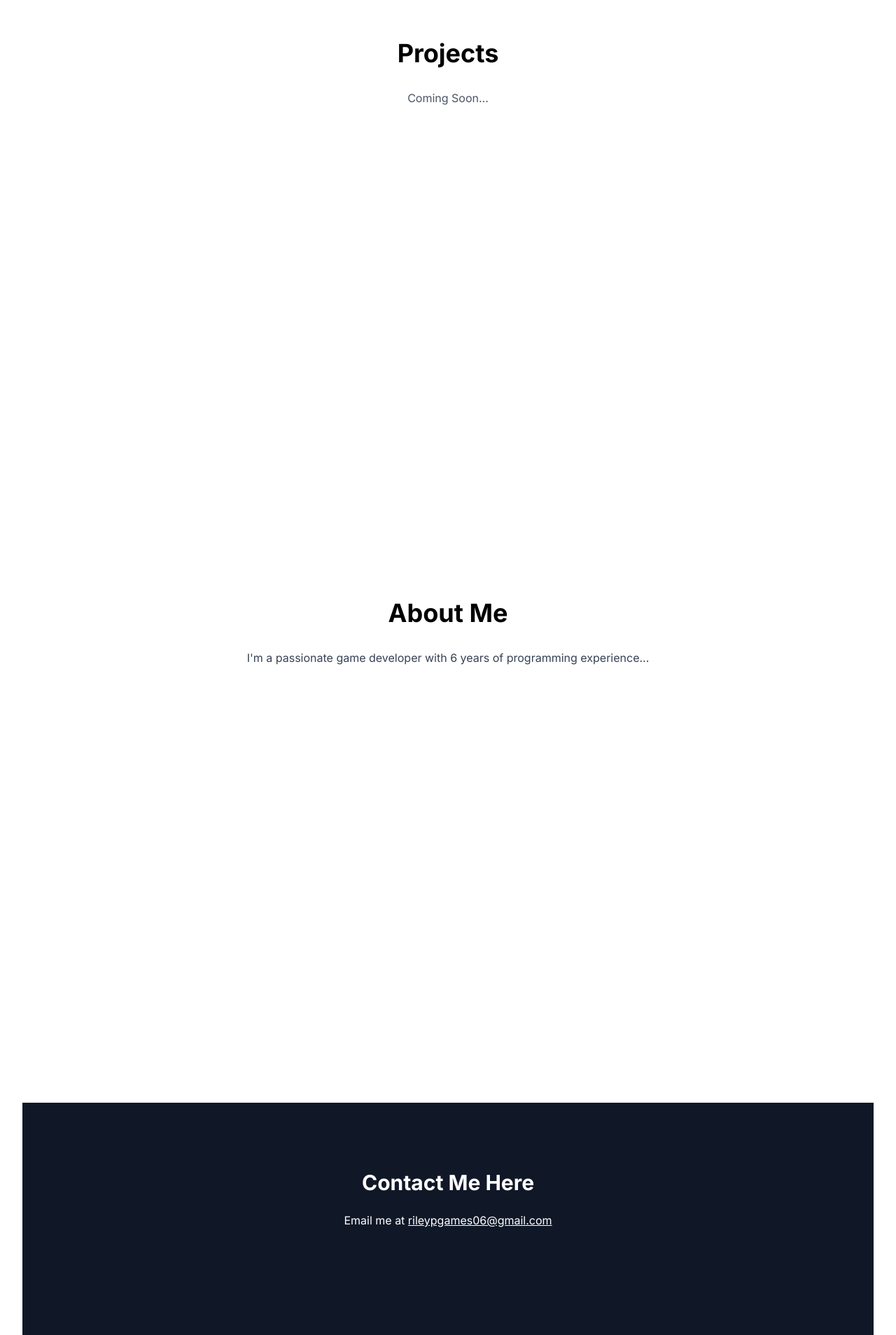
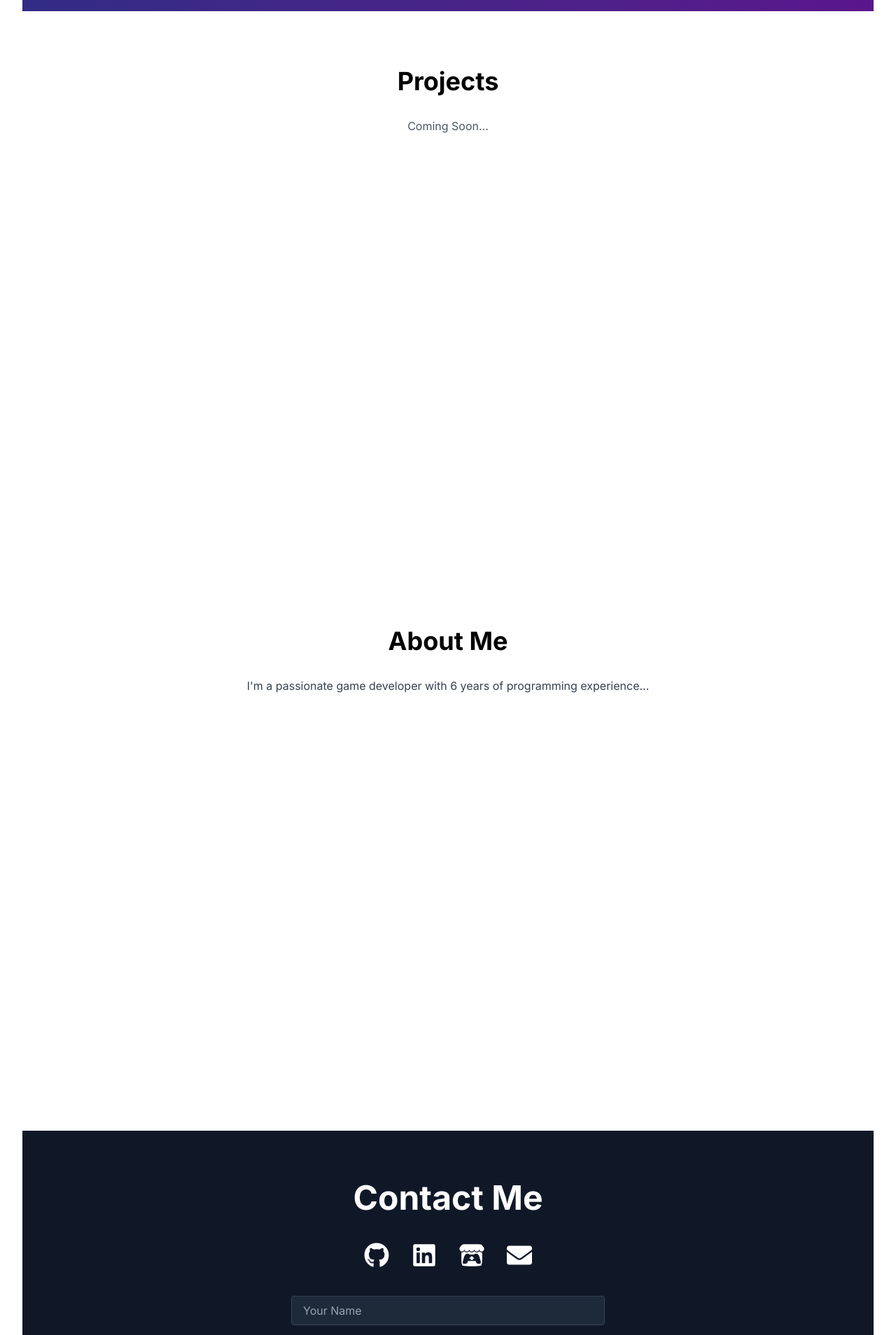
Before and after one commit to RProctor2006/RileyProctor-Portfolio, a React (Vite) app in the folder RileyProctor-PortfolioProject/: page / in a window 1280 px wide. Shown: the part 880-2788 px from the top of the page at 70% size. Built offline with nearby package versions, Linux system fonts and the light colour scheme.

Commit message:
Improved Contact Section & Caret Fix
Improved contact section with socials icons and links, mail me section, footer at the bottom.
Fixed carets showing up on text and shortened intro border

```diff
--- a/RileyProctor-PortfolioProject/package.json
+++ b/RileyProctor-PortfolioProject/package.json
@@ -15,6 +15,7 @@
     "D": "^1.0.0",
     "react": "^19.1.0",
     "react-dom": "^19.1.0",
+    "react-icons": "^5.5.0",
     "react-scroll": "^1.9.3"
   },
   "devDependencies": {
--- a/RileyProctor-PortfolioProject/src/App.tsx
+++ b/RileyProctor-PortfolioProject/src/App.tsx
@@ -1,5 +1,11 @@
+
+//Site Components
 import Navbar from './components/Navbar';
 import Hero from './components/Hero';
+import Projects from './components/Projects'
+import About from './components/About'
+import Contact from './components/Contact'
+
 import React from 'react';
 
 function App() {
@@ -8,21 +14,9 @@ function App() {
             <Navbar />
             <main className="">
                 <Hero />
-                <section id="projects" className="min-h-screen max-w-6xl mx-auto px-6 py-20">
-                    <h2 className="text-4xl font-bold mb-8">Projects</h2>
-                    {/* TODO: Add my projects grid here */}
-                    <p className="text-gray-600">Coming Soon...</p>
-                </section>
-                <section id="about" className="min-h-screen max-w-4xl mx-auto px-6 py-20">
-                    <h2 className="text-4xl font-bold mb-8">About Me</h2>
-                    {/* TODO: Add my about content here */}
-                    <p className="text-gray-700">I'm a passionate game developer with 6 years of programming experience...</p>
-                </section>
-                <section id="contact" className="bg-gray-900 text-white py-24 min-h-[90vh] text-center">
-                    <h2 className="text-3xl font-bold mb-6">Contact Me Here</h2>
-                    {/* TODO: Add my contacts/social links here */}
-                    <p>Email me at <a href="mailto:rileypgames06@gmail.com" className="underline hover:text-blue-400">rileypgames06@gmail.com</a></p>
-                </section>
+                <Projects />
+                <About />
+                <Contact />
             </main>
         </div>
     );
--- /dev/null
+++ b/RileyProctor-PortfolioProject/src/components/About.tsx
@@ -0,0 +1,13 @@
+import React from 'react'
+
+const About = () => {
+    return (
+        <section id="about" className="min-h-screen max-w-4xl mx-auto px-6 py-20">
+            <h2 className="text-4xl font-bold mb-8">About Me</h2>
+            {/* TODO: Add my about content here */}
+            <p className="text-gray-700">I'm a passionate game developer with 6 years of programming experience...</p>
+        </section>
+    );
+};
+
+export default About;
--- /dev/null
+++ b/RileyProctor-PortfolioProject/src/components/Contact.tsx
@@ -0,0 +1,51 @@
+import React from 'react'
+import { FaGithub, FaLinkedin, FaItchIo, FaEnvelope } from 'react-icons/fa'
+
+const Contact = () => {
+    return (
+        <section id="contact" className="bg-gray-900 text-white py-18 min-h-[90vh] text-center">
+            <h2 className="text-5xl font-bold mb-10">Contact Me</h2>
+
+            {/* Social Icons */}
+            <div className="flex justify-center gap-8 mb-10">
+                <a href="https://github.com/RProctor2006" target="_blank" rel="noopener noreferrer" className="text-4xl hover:text-blue-400">
+                    <FaGithub />
+                </a>
+                <a href="https://linkedin.com/in/riley-proctor" target="_blank" rel="noopener noreferrer" className="text-4xl hover:text-blue-400">
+                    <FaLinkedin />
+                </a>
+                <a href="https://riley-proctor.itch.io" target="_blank" rel="noopener noreferrer" className="text-4xl hover:text-blue-400">
+                    <FaItchIo />
+                </a>
+                <a href="mailto:rileypgames06@gmail.com" className="text-4xl hover:text-blue-400">
+                    <FaEnvelope />
+                </a>
+            </div>
+
+            {/* Contact Form */}
+            <form action="mailto:rileypgames06@gmail.com" method="POST" encType="text/plain" className="max-w-md mx-auto space-y-4 text-left">
+
+                <div className="w-full px-4 py-2 rounded bg-gray-800 border border-gray-700">
+                    <input type="text" name="name" placeholder="Your Name" className="w-full text-white bg-transparent outline-none caret-auto select-text placeholder-gray-400"></input>
+                </div>
+                <div className="w-full px-4 py-2 rounded bg-gray-800 border border-gray-700">
+                    <input type="email" name="email" placeholder="Your Email" className="w-full text-white bg-transparent outline-none caret-auto placeholder-gray-400"></input>
+                </div>
+                <div className="w-full px-4 py-2 rounded bg-gray-800 border border-gray-700 focus:outline-none focus:ring-blue-500 overflow-hidden">
+                    <textarea name="message" placeholder="Your Message" rows={5} className="w-full text-white placeholder-gray-400 bg-transparent outline-none caret-auto"></textarea>
+                </div>
+                <button type="submit" className="w-full bg-blue-600 hover:bg-blue-700 transition-colors text-white font-semibold py-2 px-4 rounded">Send Message</button>
+            </form>
+
+            {/* Footer */}
+            <div className="text-center mt-12 text-gray-500">
+                <p className="mb-4 italic">Thanks for reaching out - I'm always ready for new challenges and collaborations.</p>
+                <p className="text-sm text-gray-400">
+                    <span className="italic">"Hesitation is defeat."</span> - Isshin, The Sword Saint
+                </p>
+            </div>
+        </section>
+    );
+};
+
+export default Contact;
--- a/RileyProctor-PortfolioProject/src/components/Hero.tsx
+++ b/RileyProctor-PortfolioProject/src/components/Hero.tsx
@@ -2,9 +2,9 @@ import React from 'react';
 
 const Hero = () => {
     return (
-        <section id="home" className="min-h-screen flex flex-col justify-center items-center text-center px-6 pt-32 bg-gradient-to-tr from-indigo-900 via-purple-900 to-pink-900 text-white">
+        <section id="home" className="min-h-210 flex flex-col justify-center items-center text-center px-6 pt-32 bg-gradient-to-tr from-indigo-900 via-purple-900 to-pink-900 text-white">
             <h1 className="text-5xl md:text-7xl font-extrabold mb-4">Hi, I'm Riley!</h1>
-            <p className="text-xl md:text-2xl max-w-xl mb-8">Game Developer & Programmer | creating immersive experiences & engaging gameplay</p>
+            <p className="text-xl md:text-2xl max-w-xl mb-8">Game Developer & Programmer | Creating immersive experiences & engaging gameplay</p>
             <a href="#projects" className="bg_blue-600 hover:bg-blue-700 text-white px-6 py-3 rounded-lg font-semibold transition">See My Work</a>
         </section>
     );
--- /dev/null
+++ b/RileyProctor-PortfolioProject/src/components/Projects.tsx
@@ -0,0 +1,13 @@
+import React from 'react'
+
+const Projects = () => {
+    return (
+        <section id="projects" className="min-h-screen max-w-6xl mx-auto px-6 py-20">
+            <h2 className="text-4xl font-bold mb-8">Projects</h2>
+            {/* TODO: Add my projects grid here */}
+            <p className="text-gray-600">Coming Soon...</p>
+        </section>
+    );
+};
+
+export default Projects;
--- a/RileyProctor-PortfolioProject/src/index.css
+++ b/RileyProctor-PortfolioProject/src/index.css
@@ -20,6 +20,12 @@
 @tailwind components;
 @tailwind utilities;
 
-body {
+
+body * {
+    caret-color: transparent;
     font-family: "Inter", serif;
 }
+
+input, textarea, [contenteditable="true"] {
+    caret-color: auto !important;
+}
```
Also changed, not shown: 1 other file (tests, documents, lock files or other folders).
